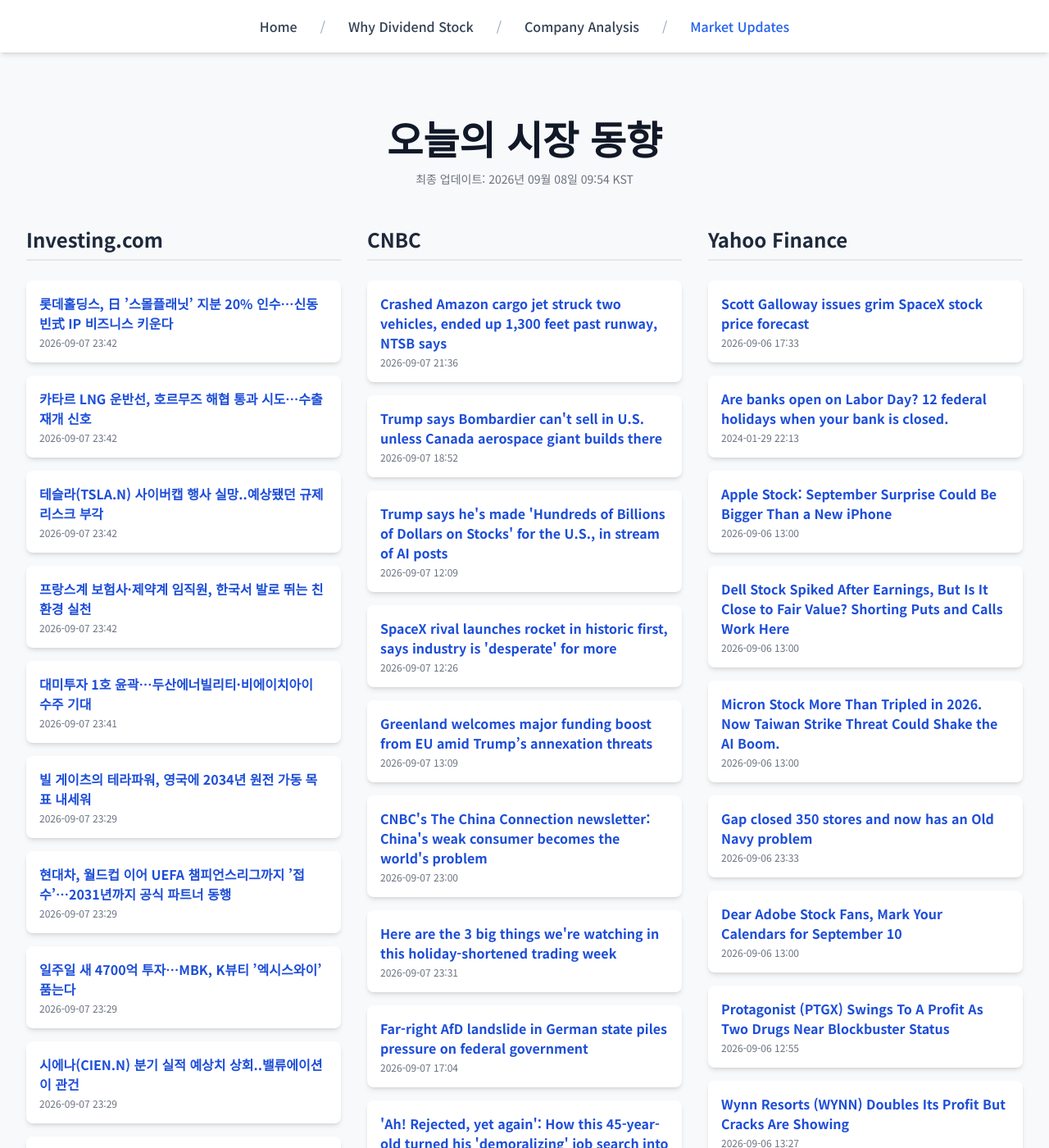
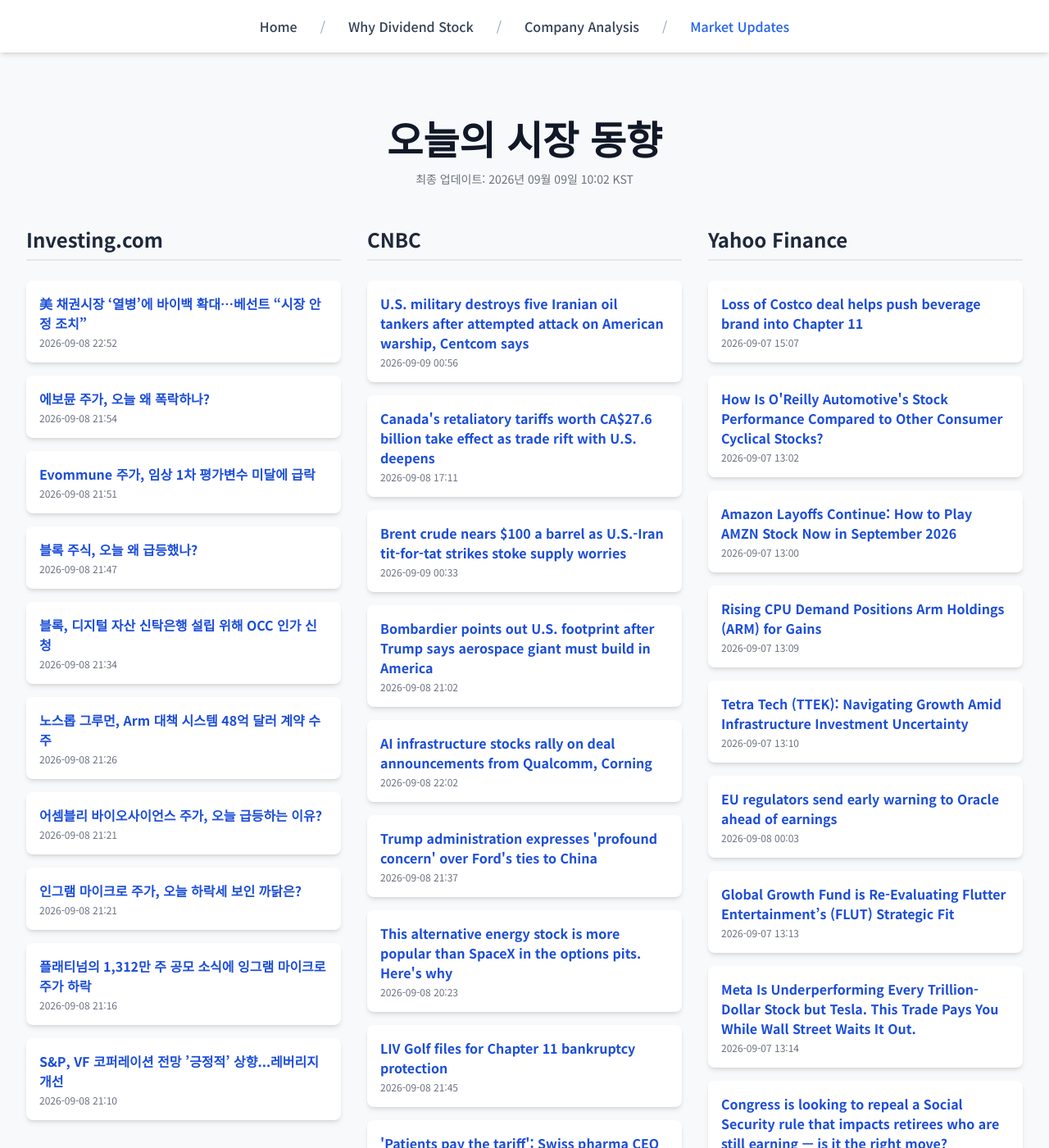
Before and after one commit to Kay-Hwang/my-company-analysis, a Jekyll site: the page built from market-updates.html, in a window 1280 px wide and 1400 px high. Shown: the whole window at 82% size. Built offline with Jekyll 4.4.1, drawn with Linux system fonts in a browser that asks for light colours; nearby versions of some CDN libraries; a script that is not in the unit is left out; some of the changed text lies outside the part shown.

Commit message:
Update daily data

```diff
--- a/_data/latest_data.json
+++ b/_data/latest_data.json
@@ -1,190 +1,190 @@
 {
-  "lastUpdated": "2026년 09월 08일 09:54 KST",
+  "lastUpdated": "2026년 09월 09일 10:02 KST",
   "news": {
     "investing": [
       {
-        "title": "롯데홀딩스, 日 ’스몰플래닛’ 지분 20% 인수…신동빈式 IP 비즈니스 키운다",
-        "link": "https://kr.investing.com/news/stock-market-news/article-2085948",
-        "pubDate": "2026-09-07 23:42:44",
-        "summary": "롯데홀딩스, 日 ’스몰플래닛’ 지분 20% 인수…신동빈式 IP 비즈니스 키운다"
+        "title": "美 채권시장 ‘열병’에 바이백 확대…베선트 “시장 안정 조치”",
+        "link": "https://kr.investing.com/news/stock-market-news/article-2087437",
+        "pubDate": "2026-09-08 22:52:04",
+        "summary": "美 채권시장 ‘열병’에 바이백 확대…베선트 “시장 안정 조치”"
       },
       {
-        "title": "카타르 LNG 운반선, 호르무즈 해협 통과 시도…수출 재개 신호",
-        "link": "https://kr.investing.com/news/stock-market-news/article-2085947",
-        "pubDate": "2026-09-07 23:42:42",
-        "summary": "카타르 LNG 운반선, 호르무즈 해협 통과 시도…수출 재개 신호"
+        "title": "에보뮨 주가, 오늘 왜 폭락하나?",
+        "link": "https://kr.investing.com/news/stock-market-news/article-93CH-2087425",
+        "pubDate": "2026-09-08 21:54:35",
+        "summary": "에보뮨 주가, 오늘 왜 폭락하나?"
       },
       {
-        "title": "테슬라(TSLA.N) 사이버캡 행사 실망..예상됐던 규제 리스크 부각",
-        "link": "https://kr.investing.com/news/stock-market-news/article-2085946",
-        "pubDate": "2026-09-07 23:42:41",
-        "summary": "테슬라(TSLA.N) 사이버캡 행사 실망..예상됐던 규제 리스크 부각"
+        "title": "Evommune 주가, 임상 1차 평가변수 미달에 급락",
+        "link": "https://kr.investing.com/news/stock-market-news/article-93CH-2087424",
+        "pubDate": "2026-09-08 21:51:17",
+        "summary": "Evommune 주가, 임상 1차 평가변수 미달에 급락"
       },
       {
-        "title": "프랑스계 보험사·제약계 임직원, 한국서 발로 뛰는 친환경 실천",
-        "link": "https://kr.investing.com/news/stock-market-news/article-2085950",
-        "pubDate": "2026-09-07 23:42:06",
-        "summary": "프랑스계 보험사·제약계 임직원, 한국서 발로 뛰는 친환경 실천"
+        "title": "블록 주식, 오늘 왜 급등했나?",
+        "link": "https://kr.investing.com/news/stock-market-news/article-93CH-2087421",
+        "pubDate": "2026-09-08 21:47:07",
+        "summary": "블록 주식, 오늘 왜 급등했나?"
       },
       {
-        "title": "대미투자 1호 윤곽…두산에너빌리티·비에이치아이 수주 기대",
-        "link": "https://kr.investing.com/news/stock-market-news/article-2085949",
-        "pubDate": "2026-09-07 23:41:51",
-        "summary": "대미투자 1호 윤곽…두산에너빌리티·비에이치아이 수주 기대"
+        "title": "블록, 디지털 자산 신탁은행 설립 위해 OCC 인가 신청",
+        "link": "https://kr.investing.com/news/stock-market-news/article-2087405",
+        "pubDate": "2026-09-08 21:34:14",
+        "summary": "블록, 디지털 자산 신탁은행 설립 위해 OCC 인가 신청"
       },
       {
-        "title": "빌 게이츠의 테라파워, 영국에 2034년 원전 가동 목표 내세워",
-        "link": "https://kr.investing.com/news/stock-market-news/article-2085945",
-        "pubDate": "2026-09-07 23:29:18",
-        "summary": "빌 게이츠의 테라파워, 영국에 2034년 원전 가동 목표 내세워"
+        "title": "노스롭 그루먼, Arm 대책 시스템 48억 달러 계약 수주",
+        "link": "https://kr.investing.com/news/stock-market-news/article-93CH-2087400",
+        "pubDate": "2026-09-08 21:26:14",
+        "summary": "노스롭 그루먼, Arm 대책 시스템 48억 달러 계약 수주"
       },
       {
-        "title": "현대차, 월드컵 이어 UEFA 챔피언스리그까지 ’접수’…2031년까지 공식 파트너 동행",
-        "link": "https://kr.investing.com/news/stock-market-news/article-2085944",
-        "pubDate": "2026-09-07 23:29:16",
-        "summary": "현대차, 월드컵 이어 UEFA 챔피언스리그까지 ’접수’…2031년까지 공식 파트너 동행"
+        "title": "어셈블리 바이오사이언스 주가, 오늘 급등하는 이유?",
+        "link": "https://kr.investing.com/news/stock-market-news/article-93CH-2087398",
+        "pubDate": "2026-09-08 21:21:41",
+        "summary": "어셈블리 바이오사이언스 주가, 오늘 급등하는 이유?"
       },
       {
-        "title": "일주일 새 4700억 투자…MBK, K뷰티 ’엑시스와이’ 품는다",
-        "link": "https://kr.investing.com/news/stock-market-news/article-2085943",
-        "pubDate": "2026-09-07 23:29:14",
-        "summary": "일주일 새 4700억 투자…MBK, K뷰티 ’엑시스와이’ 품는다"
+        "title": "인그램 마이크로 주가, 오늘 하락세 보인 까닭은?",
+        "link": "https://kr.investing.com/news/stock-market-news/article-93CH-2087397",
+        "pubDate": "2026-09-08 21:21:34",
+        "summary": "인그램 마이크로 주가, 오늘 하락세 보인 까닭은?"
       },
       {
-        "title": "시에나(CIEN.N) 분기 실적 예상치 상회..밸류에이션이 관건",
-        "link": "https://kr.investing.com/news/stock-market-news/article-2085941",
-        "pubDate": "2026-09-07 23:29:12",
-        "summary": "시에나(CIEN.N) 분기 실적 예상치 상회..밸류에이션이 관건"
+        "title": "플래티넘의 1,312만 주 공모 소식에 잉그램 마이크로 주가 하락",
+        "link": "https://kr.investing.com/news/stock-market-news/article-93CH-2087386",
+        "pubDate": "2026-09-08 21:16:19",
+        "summary": "플래티넘의 1,312만 주 공모 소식에 잉그램 마이크로 주가 하락"
       },
       {
-        "title": "아마존(AMZN.N) 화물기 추락 사고..물류 안전·규제 리스크 부상",
-        "link": "https://kr.investing.com/news/stock-market-news/article-2085940",
-        "pubDate": "2026-09-07 23:29:10",
-        "summary": "아마존(AMZN.N) 화물기 추락 사고..물류 안전·규제 리스크 부상"
+        "title": "S&P, VF 코퍼레이션 전망 ’긍정적’ 상향...레버리지 개선",
+        "link": "https://kr.investing.com/news/stock-market-news/article-93CH-2087373",
+        "pubDate": "2026-09-08 21:10:27",
+        "summary": "S&P, VF 코퍼레이션 전망 ’긍정적’ 상향...레버리지 개선"
       }
     ],
     "cnbc": [
       {
-        "title": "Crashed Amazon cargo jet struck two vehicles, ended up 1,300 feet past runway, NTSB says",
-        "link": "https://www.cnbc.com/2026/09/07/crashed-amazon-cargo-jet-struck-two-vehicles-ended-up-1300-feet-past-runway-ntsb-says.html",
-        "pubDate": "Mon, 07 Sep 2026 21:36:12 GMT",
-        "summary": "The chair of the National Transportation Safety Board didn't provide details on the cause of the crash in Miami, which killed at least five people."
+        "title": "U.S. military destroys five Iranian oil tankers after attempted attack on American warship, Centcom says",
+        "link": "https://www.cnbc.com/2026/09/08/iran-us-sub-strait-hormuz.html",
+        "pubDate": "Wed, 09 Sep 2026 00:56:01 GMT",
+        "summary": "The U.S. and Iran traded new attacks around the Strait of Hormuz, as President Donald Trump insists oil prices will drop fast once the Iran war ends."
       },
       {
-        "title": "Trump says Bombardier can't sell in U.S. unless Canada aerospace giant builds there",
-        "link": "https://www.cnbc.com/2026/09/07/trump-bombardier-cant-sell-in-us-unless-canada-aerospace-giant-builds-there.html",
-        "pubDate": "Mon, 07 Sep 2026 18:52:24 GMT",
-        "summary": "Trump's announcement comes on the eve of Canadian retaliatory tariffs set to take effect Tuesday on $20 billion of U.S. goods."
+        "title": "Canada's retaliatory tariffs worth CA$27.6 billion take effect as trade rift with U.S. deepens",
+        "link": "https://www.cnbc.com/2026/09/08/canada-retaliatory-tariffs.html",
+        "pubDate": "Tue, 08 Sep 2026 17:11:11 GMT",
+        "summary": "Duties on Canadian imports of U.S. steel and aluminum products have doubled to 50% as a trade war between Washington and Ottawa intensifies."
       },
       {
-        "title": "Trump says he's made 'Hundreds of Billions of Dollars on Stocks' for the U.S., in stream of AI posts",
-        "link": "https://www.cnbc.com/2026/09/07/trump-truth-social-ai-images-posting-spree.html",
-        "pubDate": "Mon, 07 Sep 2026 12:09:41 GMT",
-        "summary": "U.S. President Donald Trump posted a stream of AI-generated images and a series of sweeping and unverified claims on Truth Social on Sunday"
+        "title": "Brent crude nears $100 a barrel as U.S.-Iran tit-for-tat strikes stoke supply worries",
+        "link": "https://www.cnbc.com/2026/09/09/oil-prices-today-wti-brent-us-iran-hormuz-attacks.html",
+        "pubDate": "Wed, 09 Sep 2026 00:33:31 GMT",
+        "summary": "Oil prices rose on Wednesday as escalating tensions between the U.S. and Iran fueled concerns over further disruptions to Middle East energy supplies,"
       },
       {
-        "title": "SpaceX rival launches rocket in historic first, says industry is 'desperate' for more",
-        "link": "https://www.cnbc.com/2026/09/07/isar-aerospace-spacex-rival-rocket-launch.html",
-        "pubDate": "Mon, 07 Sep 2026 12:26:40 GMT",
-        "summary": "Isar Aerospace reached orbit on its second test flight as the German rocket startup looks to scale production amid booming satellite launch demand."
+        "title": "Bombardier points out U.S. footprint after Trump says aerospace giant must build in America",
+        "link": "https://www.cnbc.com/2026/09/07/trump-bombardier-cant-sell-in-us-unless-canada-aerospace-giant-builds-there.html",
+        "pubDate": "Tue, 08 Sep 2026 21:02:32 GMT",
+        "summary": "Trump's swipe at Bombardier has spurred rebuttals from some Republican in states where Bombardier maintains a presence."
       },
       {
-        "title": "Greenland welcomes major funding boost from EU amid Trump’s annexation threats",
-        "link": "https://www.cnbc.com/2026/09/07/greenland-eu-trump-critical-minerals-arctic.html",
-        "pubDate": "Mon, 07 Sep 2026 13:09:36 GMT",
-        "summary": "It comes shortly after Icelanders voted to reject restarting EU membership talks and as Trump renews his push to acquire Greenland on national security grounds."
+        "title": "AI infrastructure stocks rally on deal announcements from Qualcomm, Corning",
+        "link": "https://www.cnbc.com/2026/09/08/ai-infrastructure-stocks-rally-on-deal-from-qualcomm-and-corning.html",
+        "pubDate": "Tue, 08 Sep 2026 22:02:53 GMT",
+        "summary": "Shares of Qualcom, Corning, Intel, Advanced Micro Devices and others tied to the AI infrastructure trade popped on Tuesday."
       },
       {
-        "title": "CNBC's The China Connection newsletter: China's weak consumer becomes the world's problem",
-        "link": "https://www.cnbc.com/2026/09/07/cnbc-china-connection-weak-consumption-trade-deficit-g20.html",
-        "pubDate": "Mon, 07 Sep 2026 23:00:01 GMT",
-        "summary": "A Group of 20 finance meeting in the U.S. this month has now elevated the debate over whether China's exports have cost people in other countries their jobs."
+        "title": "Trump administration expresses 'profound concern' over Ford's ties to China",
+        "link": "https://www.cnbc.com/2026/09/08/ford-china-dot-sean-duffy.html",
+        "pubDate": "Tue, 08 Sep 2026 21:37:12 GMT",
+        "summary": "In a letter to Ford CEO Jim Farley, U.S. DOT Secretary Sean Duffy questioned the automaker's strategic trajectory involving Chinese companies."
       },
       {
-        "title": "Here are the 3 big things we're watching in this holiday-shortened trading week",
-        "link": "https://www.cnbc.com/2026/09/07/here-are-the-3-big-things-were-watching-in-this-holiday-shortened-trading-week.html",
-        "pubDate": "Mon, 07 Sep 2026 23:31:25 GMT",
-        "summary": "The week will be dominated by inflation data. Plus, Apple's new CEO has his first big test."
+        "title": "This alternative energy stock is more popular than SpaceX in the options pits. Here's why",
+        "link": "https://www.cnbc.com/2026/09/08/bloom-energy-is-trading-more-options-than-spacex.html",
+        "pubDate": "Tue, 08 Sep 2026 20:23:21 GMT",
+        "summary": "Crude oil is back above $90 and energy stocks in the S&amp;P 500 index are approaching fresh 52-week highs."
       },
       {
-        "title": "Far-right AfD landslide in German state piles pressure on federal government",
-        "link": "https://www.cnbc.com/2026/09/07/afd-germany-economy-merz.html",
-        "pubDate": "Mon, 07 Sep 2026 17:04:21 GMT",
-        "summary": "The \"extraordinary\" result may be the \"most consequential German state-election result of the postwar era,\" according to analysts."
+        "title": "LIV Golf files for Chapter 11 bankruptcy protection",
+        "link": "https://www.cnbc.com/2026/09/08/liv-golf-chapter-11-bankruptcy.html",
+        "pubDate": "Tue, 08 Sep 2026 21:45:55 GMT",
+        "summary": "As part of the proposed bankruptcy deal, the upstart golf venture is expected to be majority owned by its players."
       },
       {
-        "title": "'Ah! Rejected, yet again': How this 45-year-old turned his 'demoralizing' job search into a one-man show",
-        "link": "https://www.cnbc.com/2026/09/07/45-year-old-turns-job-search-into-a-one-man-show.html",
-        "pubDate": "Mon, 07 Sep 2026 15:55:48 GMT",
-        "summary": "After months of fruitlessly searching for a job, Tim Millard decided to turn his calamity into comedy."
+        "title": "'Patients pay the tariff': Swiss pharma CEO warns of Trump's generic drug tariff threat",
+        "link": "https://www.cnbc.com/2026/09/08/pharma-tariffs-trump-generic-drugs-sandoz-cmd-stock.html",
+        "pubDate": "Tue, 08 Sep 2026 14:04:15 GMT",
+        "summary": "Sandoz CEO Richard Saynor warns steep U.S. tariffs on imported generic drugs could force manufacturers to raise prices or cut supply."
       },
       {
-        "title": "Data centers in space: Four big obstacles and Elon Musk's ambitious timeline",
-        "link": "https://www.cnbc.com/2026/09/07/data-centers-space-elon-musk-obstacles.html",
-        "pubDate": "Mon, 07 Sep 2026 05:56:40 GMT",
-        "summary": "Data centers in space: Four big obstacles and Elon Musk's ambitious timeline"
+        "title": "Cholesterol drug setback casts doubt over multibillion-dollar race",
+        "link": "https://www.cnbc.com/2026/09/08/novartis-cholesterol-setback-drug-race-eli-lilly-amgen.html",
+        "pubDate": "Tue, 08 Sep 2026 05:00:01 GMT",
+        "summary": "Novartis’ failure raises the stakes for Amgen and Eli Lilly in the race to turn lower Lp(a) levels into fewer heart attacks and strokes."
       }
     ],
     "yahoo": [
       {
-        "title": "Scott Galloway issues grim SpaceX stock price forecast",
-        "link": "https://finance.yahoo.com/markets/stocks/articles/scott-galloway-issues-grim-spacex-173300856.html",
-        "pubDate": "2026-09-06T17:33:00Z",
-        "summary": "Scott Galloway issues grim SpaceX stock price forecast"
+        "title": "Loss of Costco deal helps push beverage brand into Chapter 11",
+        "link": "https://finance.yahoo.com/healthcare/articles/loss-costco-deal-helps-push-150700837.html",
+        "pubDate": "2026-09-07T15:07:00Z",
+        "summary": "Loss of Costco deal helps push beverage brand into Chapter 11"
       },
       {
-        "title": "Are banks open on Labor Day? 12 federal holidays when your bank is closed.",
-        "link": "https://finance.yahoo.com/personal-finance/banking/article/are-banks-open-today-221315751.html",
-        "pubDate": "2024-01-29T22:13:15Z",
-        "summary": "Are banks open on Labor Day? 12 federal holidays when your bank is closed."
+        "title": "How Is O'Reilly Automotive's Stock Performance Compared to Other Consumer Cyclical Stocks?",
+        "link": "https://finance.yahoo.com/markets/stocks/articles/oreilly-automotives-stock-performance-compared-130234288.html",
+        "pubDate": "2026-09-07T13:02:34Z",
+        "summary": "How Is O'Reilly Automotive's Stock Performance Compared to Other Consumer Cyclical Stocks?"
       },
       {
-        "title": "Apple Stock: September Surprise Could Be Bigger Than a New iPhone",
-        "link": "https://finance.yahoo.com/markets/stocks/articles/apple-stock-september-surprise-could-130002154.html",
-        "pubDate": "2026-09-06T13:00:02Z",
-        "summary": "Apple Stock: September Surprise Could Be Bigger Than a New iPhone"
+        "title": "Amazon Layoffs Continue: How to Play AMZN Stock Now in September 2026",
+        "link": "https://finance.yahoo.com/markets/stocks/articles/amazon-layoffs-continue-play-amzn-130002261.html",
+        "pubDate": "2026-09-07T13:00:02Z",
+        "summary": "Amazon Layoffs Continue: How to Play AMZN Stock Now in September 2026"
       },
       {
-        "title": "Dell Stock Spiked After Earnings, But Is It Close to Fair Value? Shorting Puts and Calls Work Here",
-        "link": "https://finance.yahoo.com/markets/options/articles/dell-stock-spiked-earnings-close-130002194.html",
-        "pubDate": "2026-09-06T13:00:02Z",
-        "summary": "Dell Stock Spiked After Earnings, But Is It Close to Fair Value? Shorting Puts and Calls Work Here"
+        "title": "Rising CPU Demand Positions Arm Holdings (ARM) for Gains",
+        "link": "https://finance.yahoo.com/technology/articles/rising-cpu-demand-positions-arm-130912155.html",
+        "pubDate": "2026-09-07T13:09:12Z",
+        "summary": "Rising CPU Demand Positions Arm Holdings (ARM) for Gains"
       },
       {
-        "title": "Micron Stock More Than Tripled in 2026. Now Taiwan Strike Threat Could Shake the AI Boom.",
-        "link": "https://finance.yahoo.com/markets/stocks/articles/micron-stock-more-tripled-2026-130002463.html",
-        "pubDate": "2026-09-06T13:00:02Z",
-        "summary": "Micron Stock More Than Tripled in 2026. Now Taiwan Strike Threat Could Shake the AI Boom."
+        "title": "Tetra Tech (TTEK): Navigating Growth Amid Infrastructure Investment Uncertainty",
+        "link": "https://finance.yahoo.com/markets/stocks/articles/tetra-tech-ttek-navigating-growth-131018314.html",
+        "pubDate": "2026-09-07T13:10:18Z",
+        "summary": "Tetra Tech (TTEK): Navigating Growth Amid Infrastructure Investment Uncertainty"
       },
       {
-        "title": "Gap closed 350 stores and now has an Old Navy problem",
-        "link": "https://finance.yahoo.com/markets/stocks/articles/gap-closed-350-stores-now-233354471.html",
-        "pubDate": "2026-09-06T23:33:54Z",
-        "summary": "Gap closed 350 stores and now has an Old Navy problem"
+        "title": "EU regulators send early warning to Oracle ahead of earnings",
+        "link": "https://finance.yahoo.com/markets/stocks/articles/eu-regulators-send-early-warning-000300590.html",
+        "pubDate": "2026-09-08T00:03:00Z",
+        "summary": "EU regulators send early warning to Oracle ahead of earnings"
       },
       {
-        "title": "Dear Adobe Stock Fans, Mark Your Calendars for September 10",
-        "link": "https://finance.yahoo.com/technology/ai/articles/dear-adobe-stock-fans-mark-130002907.html",
-        "pubDate": "2026-09-06T13:00:02Z",
-        "summary": "Dear Adobe Stock Fans, Mark Your Calendars for September 10"
+        "title": "Global Growth Fund is Re-Evaluating Flutter Entertainment’s (FLUT) Strategic Fit",
+        "link": "https://finance.yahoo.com/markets/stocks/articles/global-growth-fund-evaluating-flutter-131316946.html",
+        "pubDate": "2026-09-07T13:13:16Z",
+        "summary": "Global Growth Fund is Re-Evaluating Flutter Entertainment’s (FLUT) Strategic Fit"
       },
       {
-        "title": "Protagonist (PTGX) Swings To A Profit As Two Drugs Near Blockbuster Status",
-        "link": "https://finance.yahoo.com/healthcare/articles/protagonist-ptgx-swings-profit-two-125554207.html",
-        "pubDate": "2026-09-06T12:55:54Z",
-        "summary": "Protagonist (PTGX) Swings To A Profit As Two Drugs Near Blockbuster Status"
+        "title": "Meta Is Underperforming Every Trillion-Dollar Stock but Tesla. This Trade Pays You While Wall Street Waits It Out.",
+        "link": "https://finance.yahoo.com/markets/options/articles/meta-underperforming-every-trillion-dollar-131439350.html",
+        "pubDate": "2026-09-07T13:14:39Z",
+        "summary": "Meta Is Underperforming Every Trillion-Dollar Stock but Tesla. This Trade Pays You While Wall Street Waits It Out."
       },
       {
-        "title": "Wynn Resorts (WYNN) Doubles Its Profit But Cracks Are Showing",
-        "link": "https://finance.yahoo.com/markets/stocks/articles/wynn-resorts-wynn-doubles-profit-132704112.html",
-        "pubDate": "2026-09-06T13:27:04Z",
-        "summary": "Wynn Resorts (WYNN) Doubles Its Profit But Cracks Are Showing"
+        "title": "Congress is looking to repeal a Social Security rule that impacts retirees who are still earning — is it the right move?",
+        "link": "https://finance.yahoo.com/economy/policy/articles/congress-looking-repeal-social-security-133000521.html",
+        "pubDate": "2026-09-07T13:30:00Z",
+        "summary": "Congress is looking to repeal a Social Security rule that impacts retirees who are still earning — is it the right move?"
       },
       {
-        "title": "Voya Financial’s (VOYA) Earnings Fell While Its Retirement Business Boomed",
-        "link": "https://finance.yahoo.com/markets/stocks/articles/voya-financial-voya-earnings-fell-124948124.html",
-        "pubDate": "2026-09-06T12:49:48Z",
-        "summary": "Voya Financial’s (VOYA) Earnings Fell While Its Retirement Business Boomed"
+        "title": "Palo Alto Networks Delivers Strong FCF Margins - Is PANW Stock Set to Rise?",
+        "link": "https://finance.yahoo.com/markets/stocks/articles/palo-alto-networks-delivers-strong-133002503.html",
+        "pubDate": "2026-09-07T13:30:02Z",
+        "summary": "Palo Alto Networks Delivers Strong FCF Margins - Is PANW Stock Set to Rise?"
       }
     ]
   }
```
